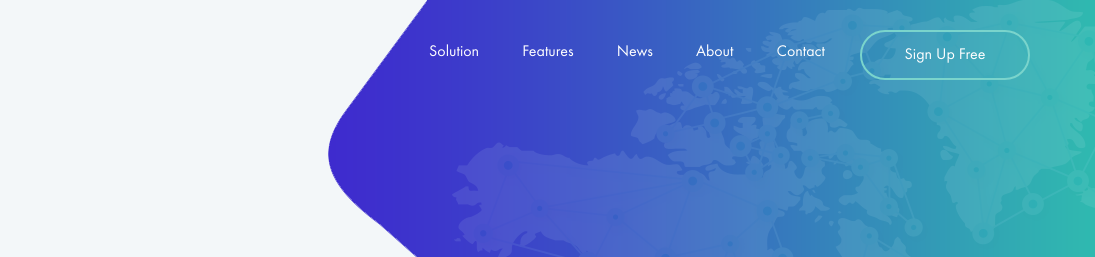
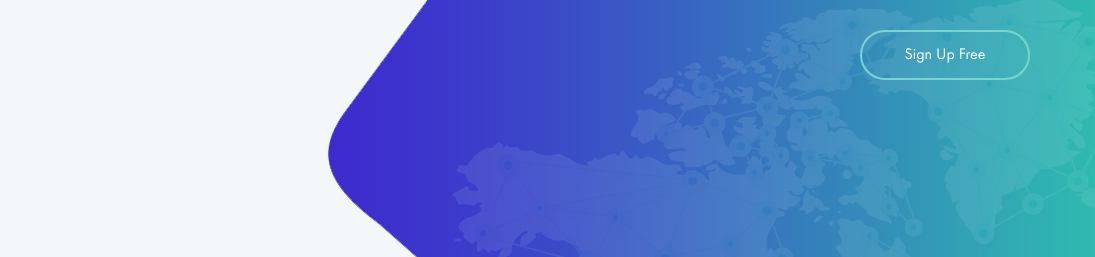
Before and after one commit to Sahilar4455/final-crypto, a plain HTML site: page index.html in a window 1280 px wide. Shown: the top 257 px of the page, 185-1280 px from the left. Drawn offline with Linux system fonts and the light colour scheme.

Commit message:
Update index.html

```diff
--- a/index.html
+++ b/index.html
@@ -42,15 +42,7 @@
 			<div class="responsive-bar"><i class="fa fa-bars"></i></div>
 			<a href="" class="user"><i class="fa fa-user"></i></a>
 			<a href="" class="site-btn">Sign Up Free</a>
-			<nav class="main-menu">
-				<ul class="menu-list">
-					<li><a href="solution.html">Solution</a></li>
-					<li><a href="features.html">Features</a></li>
-					<li><a href="news.html">News</a></li>
-					<li><a href="about.html">About</a></li>
-					<li><a href="contact.html">Contact</a></li>
-				</ul>
-			</nav>
+
 		</div>
 	</header>
 	<!-- Header section end -->
```
